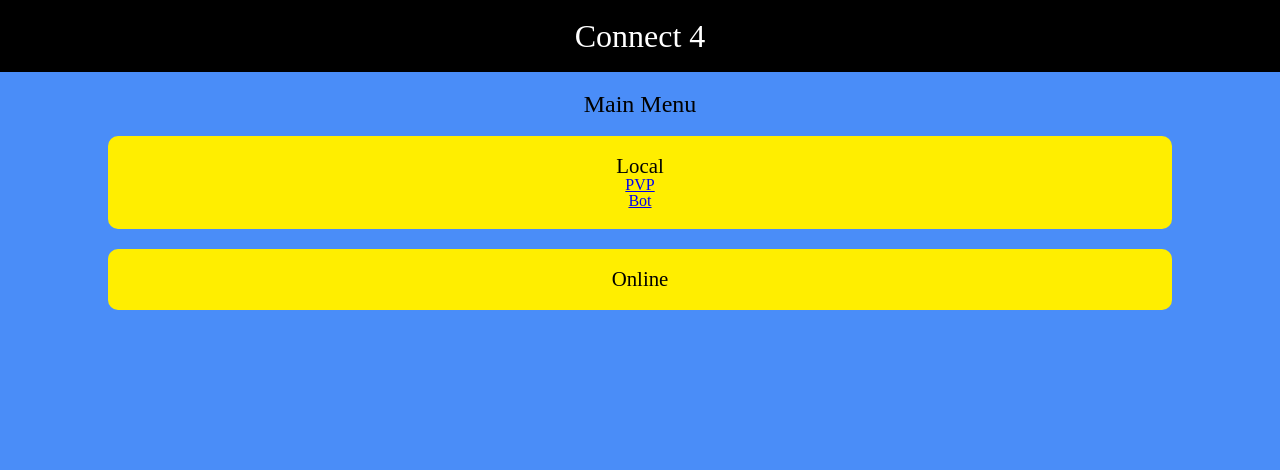
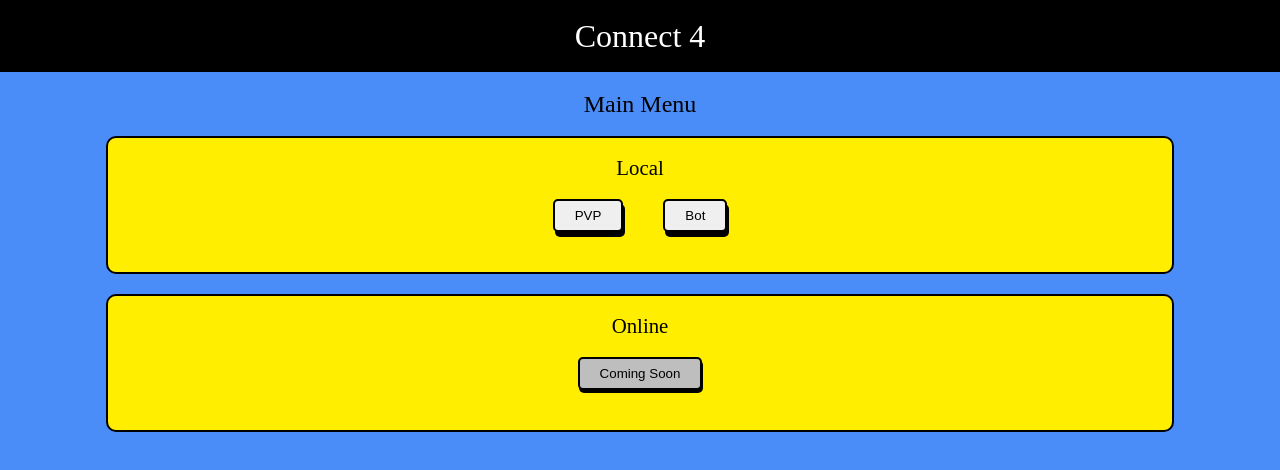
Before and after one commit to BrandonHarrison01/connect-four, a React (Create React App) app: page / in a window 1280 px wide. Shown: the top 470 px of the page. Built offline with nearby package versions, Linux system fonts and the light colour scheme.

Commit message:
menu buttons are built

```diff
--- a/src/components/menu.jsx
+++ b/src/components/menu.jsx
@@ -1,23 +1,24 @@
 import React from "react";
 import { Link } from "react-router-dom";
 
-function Menu() {
+function Menu(props) {
   return (
     <div className='menu'>
       <h2>Main Menu</h2>
       <div className='menu-option'>
         <h3>Local</h3>
         <ul>
-          <li>
-            <Link to='/local-pvp'>PVP</Link>
-          </li>
-          <li>
-            <Link to='/local-ai'>Bot</Link>
-          </li>
+          <button onClick={() => props.history.push('/local-pvp')}>
+            PVP
+          </button>
+          <button onClick={() => props.history.push('/local-ai')}>
+            Bot
+          </button>
         </ul>
       </div>
       <div className='menu-option'>
         <h3>Online</h3>
+        <button className='coming'>Coming Soon</button>
       </div>
     </div>
   );
--- a/src/styling/menu.scss
+++ b/src/styling/menu.scss
@@ -27,6 +27,37 @@ header {
         background-color: rgb(255, 238, 0);
         padding: 20px;
         margin: 20px auto;
+        border: 2px solid black;
         border-radius: 10px;
+
+
+        ul {
+            button {
+                border: 2px solid black;
+                border-radius: 5px;
+                margin: 20px;
+                padding: 7px 20px;
+                max-width: 200px;
+                box-shadow: 2px 5px;
+
+                &:hover {
+                    background-color: rgb(190, 190, 190);
+                    box-shadow: 1px 3px;
+                    cursor: pointer
+                }
+            }
+        }
+
+
+
+        .coming {
+            border: 2px solid black;
+            border-radius: 5px;
+            margin: 20px;
+            padding: 7px 20px;
+            max-width: 200px;
+            background-color: rgb(190, 190, 190);
+            box-shadow: 1px 3px;
+        }
     }
 }
```
